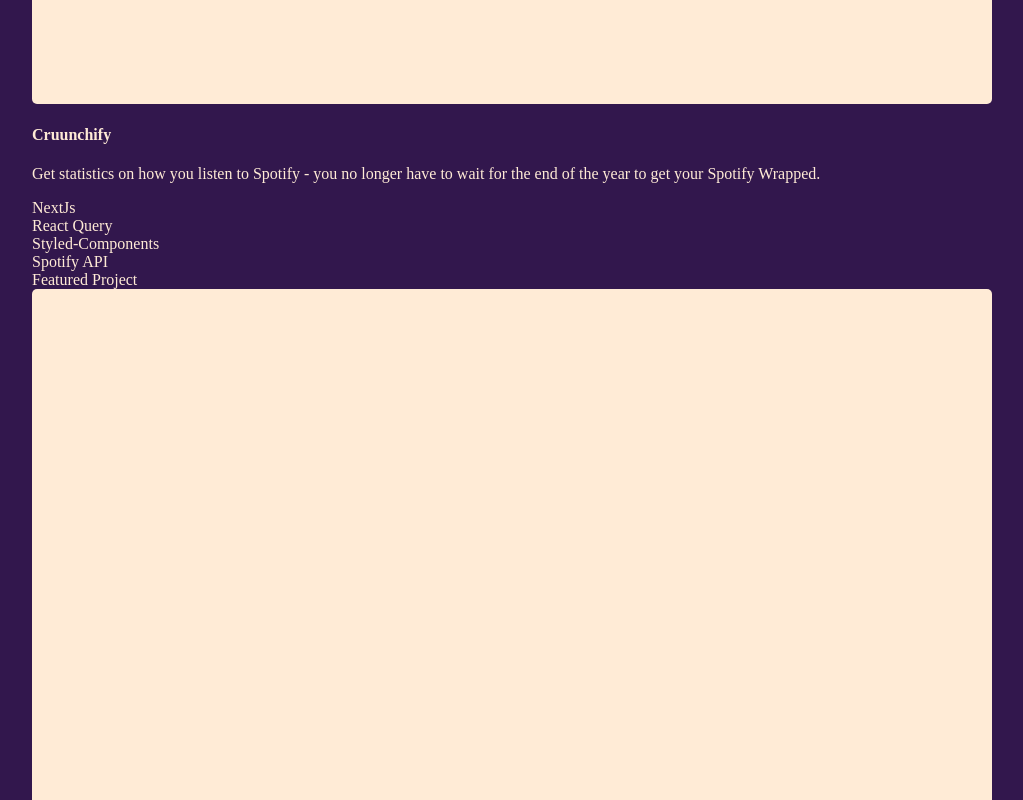
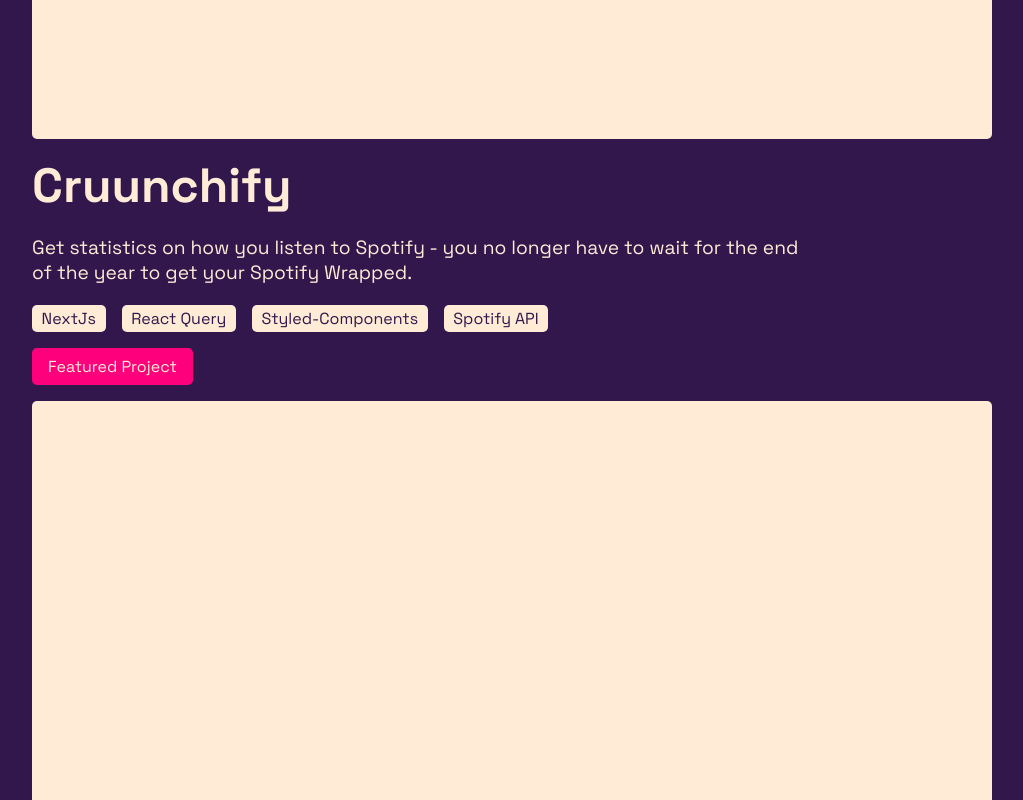
Before and after one commit to kd-kinuthiadavid/kdio-dev, a Next.js app: page / in a window 1280 px wide. Shown: the part 2460-3260 px from the top of the page, without its empty margins (128-1151 px from the left). Built offline with nearby package versions, Linux system fonts and the light colour scheme.

Commit message:
feat(styles): style the Projects section

```diff
--- a/components/Projects/ProjectItem.tsx
+++ b/components/Projects/ProjectItem.tsx
@@ -19,15 +19,19 @@
   return (
     <Wrapper>
       {isFeatured ? (
-        <div className="project_featured">Featured Project</div>
+        <div className="project_featured">
+          <p>Featured Project</p>
+        </div>
       ) : null}
       <div className="project_image"></div>
       <div className="project_content">
         <h4>{title}</h4>
         <p>{description}</p>
-        {techUsed.length
-          ? techUsed.map((tech) => <div className="tech_used">{tech}</div>)
-          : null}
+        <div className="tech_used_list">
+          {techUsed.length
+            ? techUsed.map((tech) => <div className="tech_used">{tech}</div>)
+            : null}
+        </div>
       </div>
     </Wrapper>
   );
@@ -37,10 +41,55 @@
 export type { ProjectItemProps };
 
 const Wrapper = styled.div`
+  min-height: 100vh;
+  font-family: ${(props) => props.theme.fonts.text};
+
+  .project_featured {
+    display: flex;
+    width: fit-content;
+    background-color: ${(props) => props.theme.colors.text};
+    color: ${(props) => props.theme.colors.secondary};
+    border-radius: ${(props) => props.theme.spacing.borderRadius};
+    margin-bottom: 1rem;
+
+    p {
+      margin: 0;
+      padding: 0.5rem 1rem;
+    }
+  }
+
   .project_image {
     width: 100%;
     height: 40rem;
     background-color: ${({ theme }) => theme.colors.secondary};
     border-radius: ${(props) => props.theme.spacing.borderRadius};
+    cursor: pointer;
+  }
+
+  .project_content {
+    margin: 1rem 0;
+
+    h4 {
+      margin: 0;
+      font-size: 3rem;
+    }
+
+    p {
+      max-width: 80%;
+      font-size: 1.2rem;
+    }
+
+    .tech_used_list {
+      display: flex;
+      gap: 1rem;
+
+      .tech_used {
+        width: fit-content;
+        background-color: ${(props) => props.theme.colors.secondary};
+        color: ${(props) => props.theme.colors.primary};
+        border-radius: ${(props) => props.theme.spacing.borderRadius};
+        padding: 0.2rem 0.6rem;
+      }
+    }
   }
 `;
--- a/components/Projects/index.tsx
+++ b/components/Projects/index.tsx
@@ -19,7 +19,7 @@
       description:
         "A design system implementation (both Design and Implementation) for Authr: Auth As A Service",
       isFeatured: true,
-      techUsed: ["NextJs", "Tailwind", "Figma"],
+      techUsed: ["NextJs", "Tailwind", "Figma", "Storybook"],
     },
   ];
   return (
```
